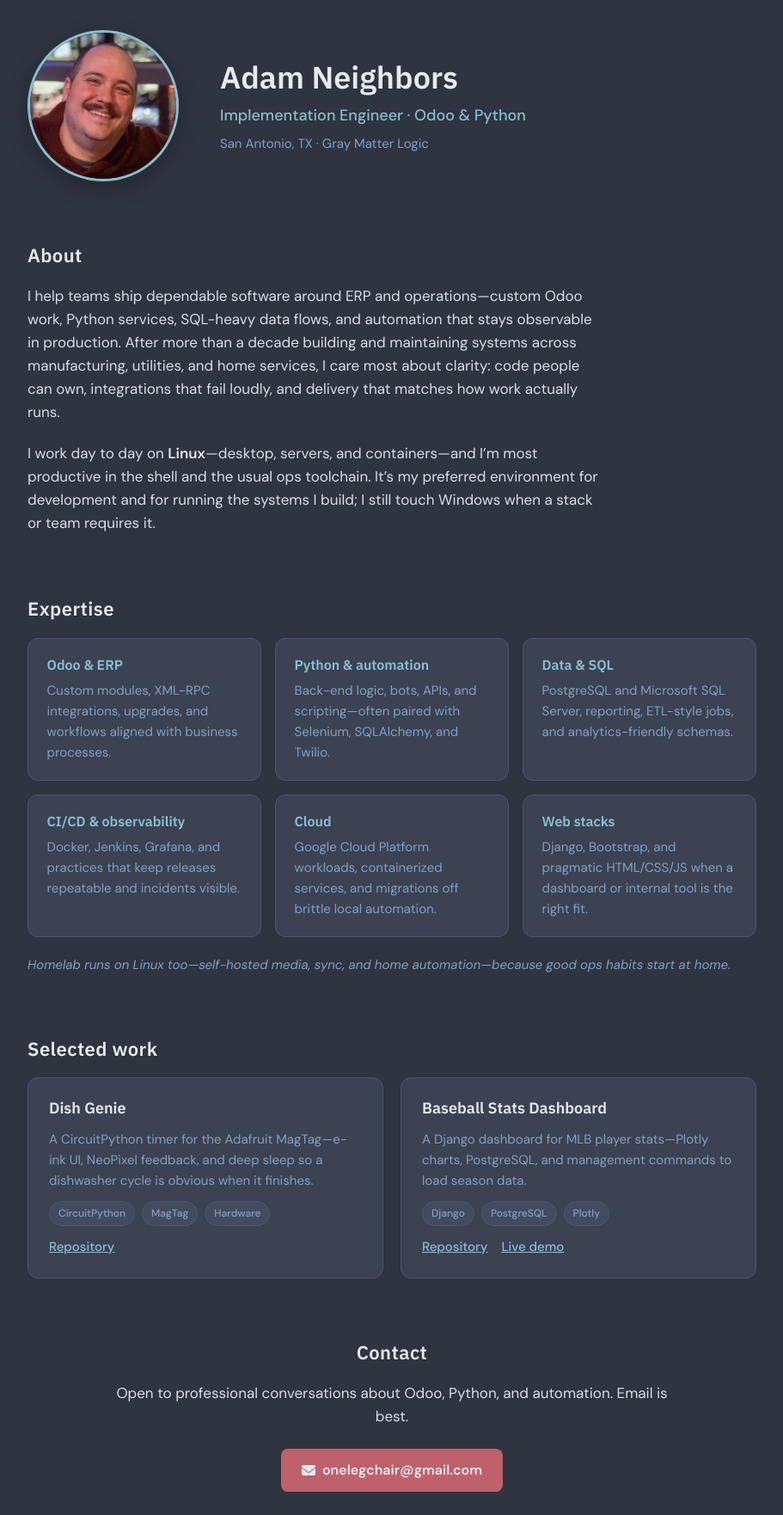
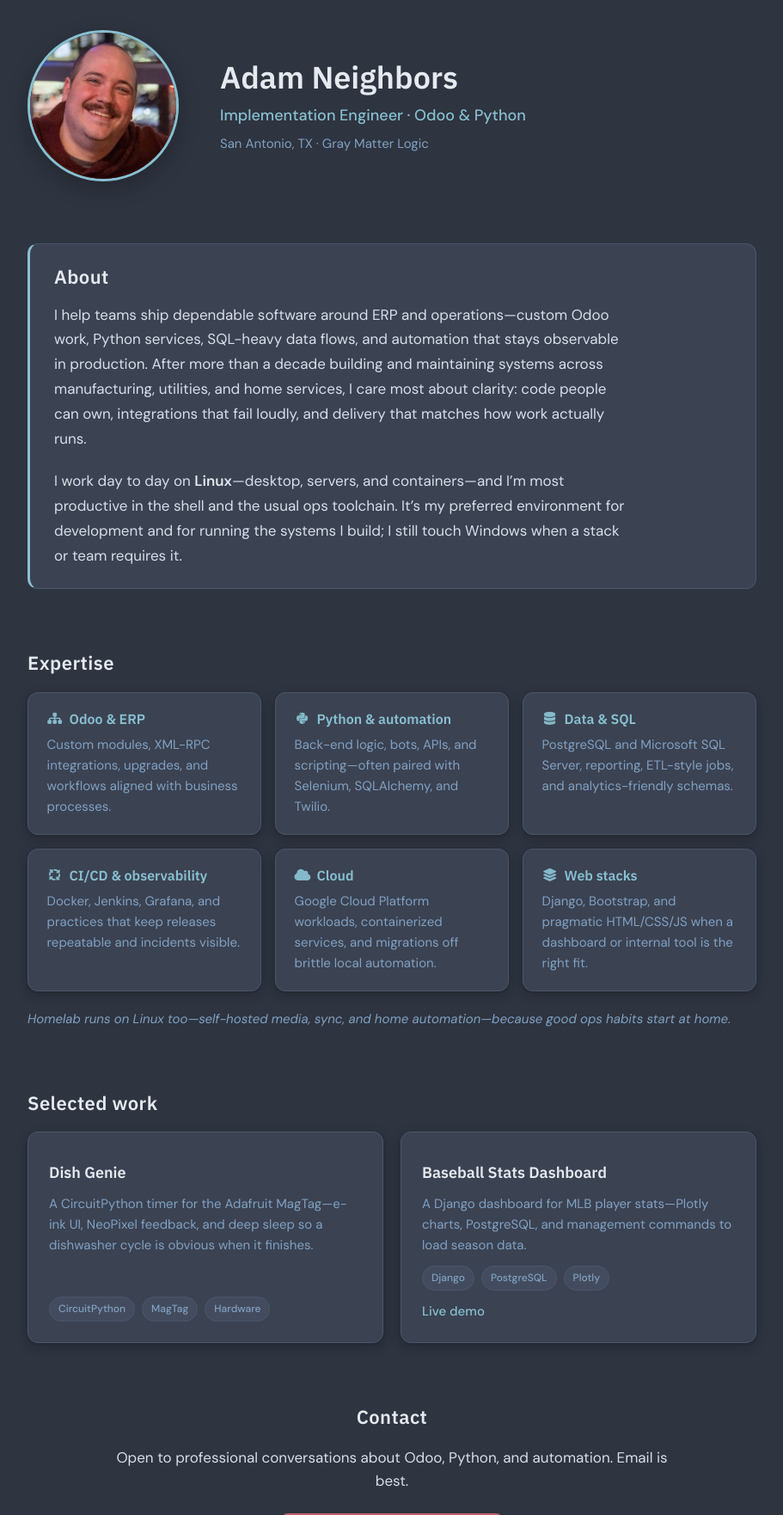
Before and after one commit to adamneighbors/adamneighbors, a plain HTML site: page index.html in a window 1280 px wide. Shown: the part 102-1864 px from the top of the page at 86% size, without its empty margins (184-1095 px from the left). Drawn offline with Linux system fonts and the light colour scheme.

Commit message:
Polish site UX: panels, cards, and icon fixes.
Add About panel and card shadows, clickable project cards, expertise
icons, and correct Font Awesome integrity so social icons render.

```diff
--- a/index.html
+++ b/index.html
@@ -18,7 +18,7 @@
     <link rel="preconnect" href="https://fonts.googleapis.com">
     <link rel="preconnect" href="https://fonts.gstatic.com" crossorigin>
     <link href="https://fonts.googleapis.com/css2?family=DM+Sans:ital,opsz,wght@0,9..40,400;0,9..40,500;0,9..40,600;1,9..40,400&family=IBM+Plex+Sans:wght@500;600&display=swap" rel="stylesheet">
-    <link rel="stylesheet" href="https://cdnjs.cloudflare.com/ajax/libs/font-awesome/6.6.0/css/all.min.css" integrity="sha512-Kc323vGBEqzTmouAECdZFzdEWyL6s81nmsumwXZ2XN5iXNL4nVb1tqa8H5z/swB5S1eq5tqCvIjAe933+06pjQ==" crossorigin="anonymous" referrerpolicy="no-referrer">
+    <link rel="stylesheet" href="https://cdnjs.cloudflare.com/ajax/libs/font-awesome/6.6.0/css/all.min.css" integrity="sha512-Kc323vGBEqzTmouAECnVceyQqyqdsSiqLQISBL29aUW4U/M7pSPA/gEUZQqv1cwx4OnYxTxve5UMg5GT6L4JJg==" crossorigin="anonymous" referrerpolicy="no-referrer">
     <link rel="stylesheet" href="./style.css">
 </head>
 <body>
@@ -56,6 +56,7 @@
         </section>
 
         <section id="about" class="section" aria-labelledby="about-title">
+            <div class="about-panel">
                 <h2 id="about-title" class="section__title">About</h2>
                 <p class="section__lead">
                     I help teams ship dependable software around ERP and operations—custom Odoo work, Python services,
@@ -68,33 +69,34 @@
                     shell and the usual ops toolchain. It’s my preferred environment for development and for running the systems
                     I build; I still touch Windows when a stack or team requires it.
                 </p>
+            </div>
         </section>
 
         <section id="expertise" class="section" aria-labelledby="expertise-title">
             <h2 id="expertise-title" class="section__title">Expertise</h2>
             <div class="expertise-grid">
                 <article class="expertise-card">
-                    <h3>Odoo &amp; ERP</h3>
+                    <h3><i class="fa-solid fa-sitemap" aria-hidden="true"></i> Odoo &amp; ERP</h3>
                     <p>Custom modules, XML-RPC integrations, upgrades, and workflows aligned with business processes.</p>
                 </article>
                 <article class="expertise-card">
-                    <h3>Python &amp; automation</h3>
+                    <h3><i class="fa-brands fa-python" aria-hidden="true"></i> Python &amp; automation</h3>
                     <p>Back-end logic, bots, APIs, and scripting—often paired with Selenium, SQLAlchemy, and Twilio.</p>
                 </article>
                 <article class="expertise-card">
-                    <h3>Data &amp; SQL</h3>
+                    <h3><i class="fa-solid fa-database" aria-hidden="true"></i> Data &amp; SQL</h3>
                     <p>PostgreSQL and Microsoft SQL Server, reporting, ETL-style jobs, and analytics-friendly schemas.</p>
                 </article>
                 <article class="expertise-card">
-                    <h3>CI/CD &amp; observability</h3>
+                    <h3><i class="fa-solid fa-arrows-spin" aria-hidden="true"></i> CI/CD &amp; observability</h3>
                     <p>Docker, Jenkins, Grafana, and practices that keep releases repeatable and incidents visible.</p>
                 </article>
                 <article class="expertise-card">
-                    <h3>Cloud</h3>
+                    <h3><i class="fa-solid fa-cloud" aria-hidden="true"></i> Cloud</h3>
                     <p>Google Cloud Platform workloads, containerized services, and migrations off brittle local automation.</p>
                 </article>
                 <article class="expertise-card">
-                    <h3>Web stacks</h3>
+                    <h3><i class="fa-solid fa-layer-group" aria-hidden="true"></i> Web stacks</h3>
                     <p>Django, Bootstrap, and pragmatic HTML/CSS/JS when a dashboard or internal tool is the right fit.</p>
                 </article>
             </div>
@@ -105,19 +107,22 @@
             <h2 id="work-title" class="section__title">Selected work</h2>
             <div class="project-grid">
                 <article class="project-card">
-                    <h3><a href="https://github.com/adamneighbors/dish-genie" target="_blank" rel="noopener noreferrer">Dish Genie</a></h3>
+                    <a class="project-card__stretched-link" href="https://github.com/adamneighbors/dish-genie" target="_blank" rel="noopener noreferrer">
+                        <span class="sr-only">Dish Genie — view repository</span>
+                    </a>
+                    <h3>Dish Genie</h3>
                     <p>A CircuitPython timer for the Adafruit MagTag—e-ink UI, NeoPixel feedback, and deep sleep so a dishwasher cycle is obvious when it finishes.</p>
                     <div class="project-card__tags">
                         <span class="tag">CircuitPython</span>
                         <span class="tag">MagTag</span>
                         <span class="tag">Hardware</span>
                     </div>
-                    <div class="project-card__links">
-                        <a href="https://github.com/adamneighbors/dish-genie" target="_blank" rel="noopener noreferrer">Repository</a>
-                    </div>
                 </article>
                 <article class="project-card">
-                    <h3><a href="https://github.com/adamneighbors/baseball-stats-dashboard" target="_blank" rel="noopener noreferrer">Baseball Stats Dashboard</a></h3>
+                    <a class="project-card__stretched-link" href="https://github.com/adamneighbors/baseball-stats-dashboard" target="_blank" rel="noopener noreferrer">
+                        <span class="sr-only">Baseball Stats Dashboard — view repository</span>
+                    </a>
+                    <h3>Baseball Stats Dashboard</h3>
                     <p>A Django dashboard for MLB player stats—Plotly charts, PostgreSQL, and management commands to load season data.</p>
                     <div class="project-card__tags">
                         <span class="tag">Django</span>
@@ -125,8 +130,7 @@
                         <span class="tag">Plotly</span>
                     </div>
                     <div class="project-card__links">
-                        <a href="https://github.com/adamneighbors/baseball-stats-dashboard" target="_blank" rel="noopener noreferrer">Repository</a>
-                        <a href="https://baseball.adamneighbors.com" target="_blank" rel="noopener noreferrer">Live demo</a>
+                        <a class="project-card__secondary-link" href="https://baseball.adamneighbors.com" target="_blank" rel="noopener noreferrer">Live demo</a>
                     </div>
                 </article>
             </div>
--- a/style.css
+++ b/style.css
@@ -227,6 +227,22 @@ main {
     color: var(--text-heading);
 }
 
+.about-panel {
+    background: var(--surface);
+    border: 1px solid var(--border);
+    border-left: 3px solid var(--nord8);
+    border-radius: var(--radius-lg);
+    padding: 1.5rem 1.75rem;
+}
+
+.about-panel .section__title {
+    margin-bottom: 1rem;
+}
+
+.about-panel .section__lead {
+    line-height: 1.7;
+}
+
 /* Expertise grid */
 .expertise-grid {
     display: grid;
@@ -251,13 +267,32 @@ main {
     border: 1px solid var(--border);
     border-radius: var(--radius-lg);
     padding: 1.25rem 1.35rem;
+    box-shadow: 0 4px 14px rgb(0 0 0 / 22%), 0 1px 3px rgb(0 0 0 / 12%);
+    transition: box-shadow 0.15s ease, transform 0.15s ease;
+}
+
+.expertise-card:hover {
+    box-shadow: 0 8px 24px rgb(0 0 0 / 28%), 0 2px 6px rgb(0 0 0 / 14%);
+    transform: translateY(-2px);
 }
 
 .expertise-card h3 {
+    display: flex;
+    align-items: center;
+    gap: 0.5rem;
     margin: 0 0 0.5rem;
     font-size: 1rem;
     font-weight: 600;
     color: var(--accent);
+}
+
+.expertise-card h3 i {
+    flex-shrink: 0;
+    width: 1.125rem;
+    text-align: center;
+    font-size: 0.9375rem;
+    color: var(--nord8);
+    opacity: 0.95;
 }
 
 .expertise-card p {
@@ -286,6 +321,7 @@ main {
 }
 
 .project-card {
+    position: relative;
     background: var(--surface);
     border: 1px solid var(--border);
     border-radius: var(--radius-lg);
@@ -293,20 +329,36 @@ main {
     display: flex;
     flex-direction: column;
     gap: 0.75rem;
+    box-shadow: 0 4px 14px rgb(0 0 0 / 22%), 0 1px 3px rgb(0 0 0 / 12%);
+    transition: border-color 0.15s ease, box-shadow 0.15s ease, transform 0.15s ease;
+}
+
+.project-card:has(.project-card__stretched-link:hover),
+.project-card:has(.project-card__stretched-link:focus-visible) {
+    border-color: var(--nord9);
+    box-shadow: 0 8px 24px rgb(0 0 0 / 28%), 0 2px 6px rgb(0 0 0 / 14%);
+    transform: translateY(-2px);
+}
+
+.project-card__stretched-link::before {
+    content: "";
+    position: absolute;
+    inset: 0;
+    z-index: 1;
+    border-radius: inherit;
+}
+
+.project-card__stretched-link:focus-visible::before {
+    outline: 2px solid var(--accent);
+    outline-offset: 2px;
 }
 
 .project-card h3 {
+    position: relative;
+    z-index: 0;
     margin: 0;
     font-size: 1.125rem;
-}
-
-.project-card h3 a {
-    text-decoration: none;
     color: var(--text-heading);
-}
-
-.project-card h3 a:hover {
-    color: var(--accent);
 }
 
 .project-card p {
@@ -333,11 +385,24 @@ main {
 }
 
 .project-card__links {
+    position: relative;
+    z-index: 2;
     display: flex;
     flex-wrap: wrap;
     gap: 1rem;
     font-size: 0.9375rem;
     font-weight: 500;
+}
+
+.project-card__secondary-link {
+    position: relative;
+    z-index: 2;
+    text-decoration: none;
+    font-weight: 500;
+}
+
+.project-card__secondary-link:hover {
+    text-decoration: underline;
 }
 
 /* Contact */
```
Lines whose indentation alone changed are shown as unchanged.
